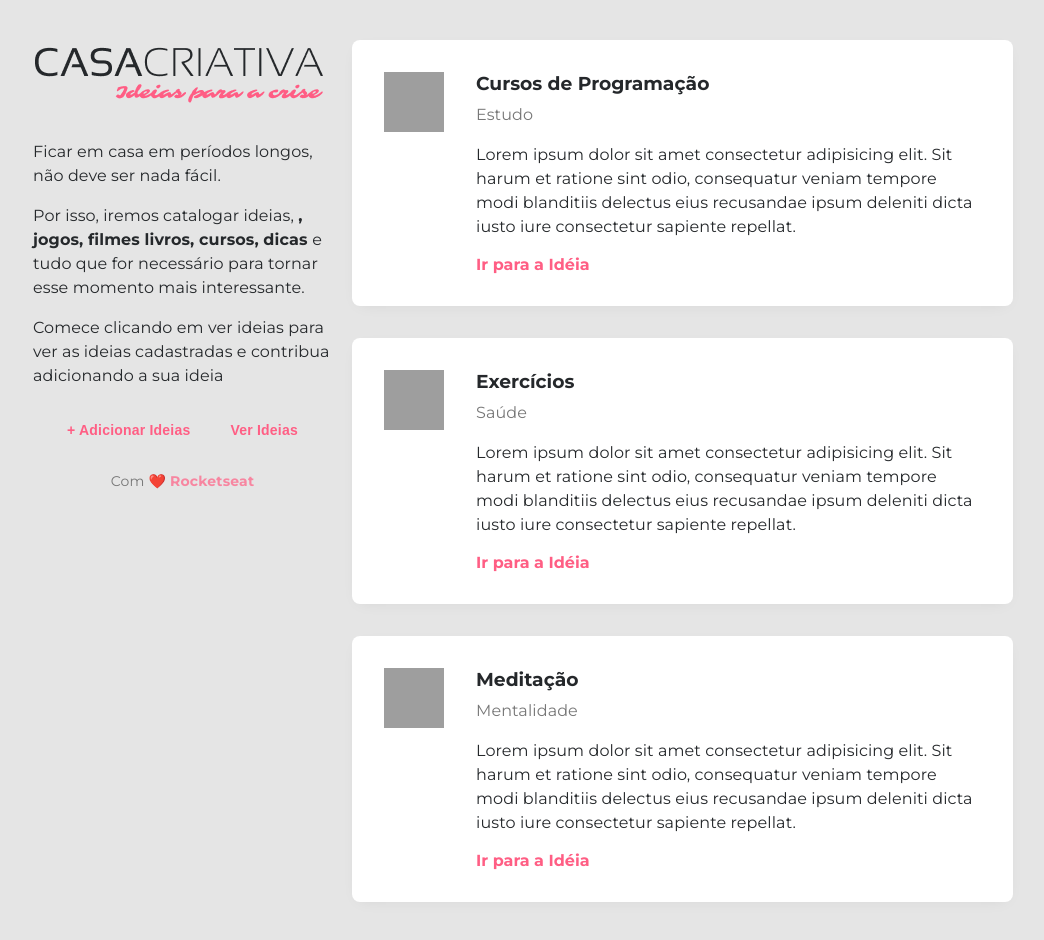
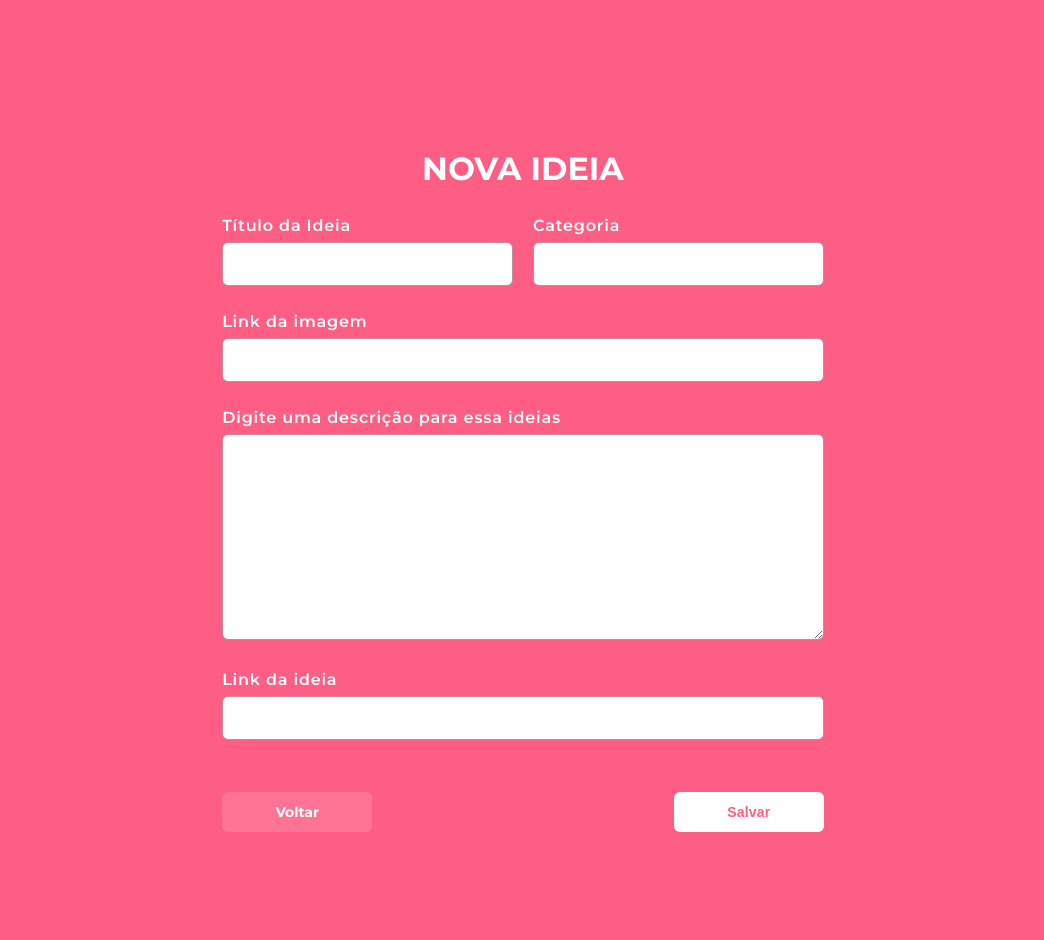
Before and after one commit to alexvieirasj/casa-criativa-app, a plain HTML site: page index.html in a window 1280 px wide. Both pictures are taken after a click on the button "+ Adicionar Ideias". Shown: the whole page, without its empty margins (117-1161 px from the left). Drawn offline with Linux system fonts and the light colour scheme; grey boxes are pictures that could not be loaded.

Commit message:
Estilizado o index e o modal

```diff
--- a/index.html
+++ b/index.html
@@ -1,12 +1,13 @@
 <!DOCTYPE html>
-<html lang="en">
+<html lang="pt-br">
 
 <head>
     <meta charset="UTF-8">
     <meta name="viewport" content="width=device-width, initial-scale=1.0">
     <title>Casa Criativa</title>
 
-    <link href="https://fonts.googleapis.com/css2?family=Montserrat:wght@300;400;600;700;900&display=swap" rel="stylesheet">
+    <link href="https://fonts.googleapis.com/css2?family=Montserrat:wght@300;400;600;700;900&display=swap"
+        rel="stylesheet">
     <link rel="stylesheet" href="style.css">
 </head>
 
@@ -38,7 +39,7 @@
             </main>
 
             <section id="buttons">
-                <button>+ Adicionar Ideias</button>
+                <button onclick="onOff()">+ Adicionar Ideias</button>
                 <button class="fat">Ver Ideias</button>
             </section>
 
@@ -51,8 +52,7 @@
 
         <section id="last-ideias">
             <div class="idea">
-                <img src="https://image.flaticon.com/icons/svg/1995/1995515.svg"
-                 alt="Imagem de Curso de Programação">
+                <img src="https://image.flaticon.com/icons/svg/1995/1995515.svg" alt="Imagem de Curso de Programação">
 
                 <div class="content">
                     <h3>Cursos de Programação</h3>
@@ -100,9 +100,43 @@
     </div>
 
     <!-- Modal -->
-    <div id="modal">
+    <div id="modal" class="hide">
 
+        <div class="content">
+            <h1>Nova Ideia</h1>
 
+            <form action="">
+
+                <div class="input-wrapper">
+                    <label for="title">Título da Ideia</label>
+                    <input type="text" name="title">
+                </div>
+
+                <div class="input-wrapper">
+                    <label for="category">Categoria</label>
+                    <input type="text" name="category">
+                </div>
+
+                <div class="input-wrapper">
+                    <label for="image">Link da imagem</label>
+                    <input type="url" name="image">
+                </div>
+
+                <div class="input-wrapper">
+                    <label for="description">Digite uma descrição para essa ideias</label>
+                    <textarea name="" id="" cols="30" rows="10"></textarea>
+                </div>
+
+                <div class="input-wrapper">
+                    <label for="link">Link da ideia</label>
+                    <input type="url" name="link">
+                </div>
+
+                <a href="#" onclick="onOff()">Voltar</a>
+                <button>Salvar</button>
+
+            </form>
+        </div>
     </div>
 
     <script src="scripts.js"></script>
--- a/scripts.js
+++ b/scripts.js
@@ -1,9 +1,7 @@
 
-document
-.querySelector("button.fat")
-.addEventListener("click", function() {
-    document
-        .querySelector("#footer")
-        .classList
-        .toggle("hide");
-});
+function onOff(){
+        document
+            .querySelector("#modal")
+            .classList
+            .toggle("hide");
+}
--- a/style.css
+++ b/style.css
@@ -5,10 +5,6 @@ body {
     font-family: 'Montserrat', sans-serif;
 
     margin: 0;
-}
-
-.hide {
-    display: none;
 }
 
 a {
@@ -108,7 +104,7 @@ footer a {
     display: flex;
 
     background-color: #FFF;
-    box-shadow: 0 4px 16px -8px rgba(1, 1, 1, 0.1);
+    box-shadow: 0px 4px 16px -8px rgba(1, 1, 1, 0.1);
     border-radius: 8px;
 
     padding: 32px;
@@ -135,3 +131,130 @@ footer a {
 .idea .description {
     margin: 16px 0;
 }
+
+/* modal */
+
+#modal {
+    background: #ff5E84;
+
+    position: absolute;
+    top: 0;
+
+    width: 100vw;  /*view port widht*/
+    height: 140vh;
+
+    display: flex;
+    justify-content: center;
+
+    transition: 400ms;
+}
+
+#modal .content {
+    margin-top: 128px;
+
+    color: white;
+}
+
+#modal .content h1 {
+    text-align: center;
+
+    text-transform: uppercase;
+}
+
+#modal form {
+    width: 80%;
+    max-width: 800px;
+
+    margin: 0 auto;
+
+    display: grid;
+    grid-template-columns: 1fr 1fr;
+
+    gap: 20px;
+}
+
+.content form div:nth-child(3),
+.content form div:nth-child(4),
+.content form div:nth-child(5) {
+    grid-column: span 2;
+}
+
+form input, form textarea {
+    width: 100%;
+
+    padding: 12px;
+    box-sizing: border-box;
+
+    border-radius: 6px;
+    border: 1px solid rgba(141, 25, 52, 0.5);
+
+    outline: none;
+
+    font-size: 16px;
+}
+
+form label {
+    font-weight: 600;
+    line-height: 32px;
+    letter-spacing: 0.8px;
+}
+
+form a {
+
+    width: 150px;
+    height: 40px;
+
+    background-color: #FFFFFF22;
+    color: white;
+
+    display: flex;
+    align-items: center;
+    justify-content: center;
+
+    font-size: 14px;
+    font-weight: bold;
+
+    border-radius: 6px;
+
+    align-self: end; /*aplica para o diplay grid aplicado ao form*/
+
+    transition: 400ms;
+}
+
+form a:hover {
+    background: #fff;
+    color: #ff5E84;
+
+    text-decoration: none;
+}
+
+form button {
+    background: white;
+
+    width: 150px;
+    height: 40px;
+
+    border-radius: 6px;
+
+    cursor: pointer;
+
+    margin-top: 32px;
+
+    grid-column: 2;
+
+    justify-self: end;
+
+    transition: 400ms;
+}
+
+form button:hover {
+    background-color: #0984e3;
+    color: white;
+
+    text-decoration: none;
+}
+
+#modal.hide {
+    opacity: 0;
+    visibility: hidden;
+}
```
Also changed, not shown: ideias.html (added, +12 -0 lines).
